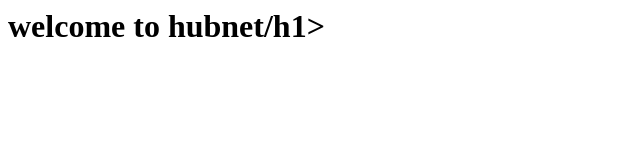
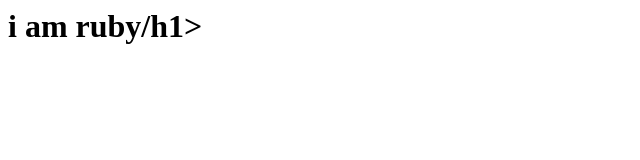
Before and after one commit to rajaisha/MyFirstWebdProject, a plain HTML site: page index.html in a window 1280 px wide. Shown: the whole page, without its empty margins (0-640 px from the left). Drawn offline with Linux system fonts and the light colour scheme.

Commit message:
Update index.html

```diff
--- a/index.html
+++ b/index.html
@@ -2,6 +2,6 @@
 <head>
 </head>
   <body>
-    <h1>welcome to hubnet/h1>
+    <h1>i am ruby/h1>
     </body>
 </html>
```
